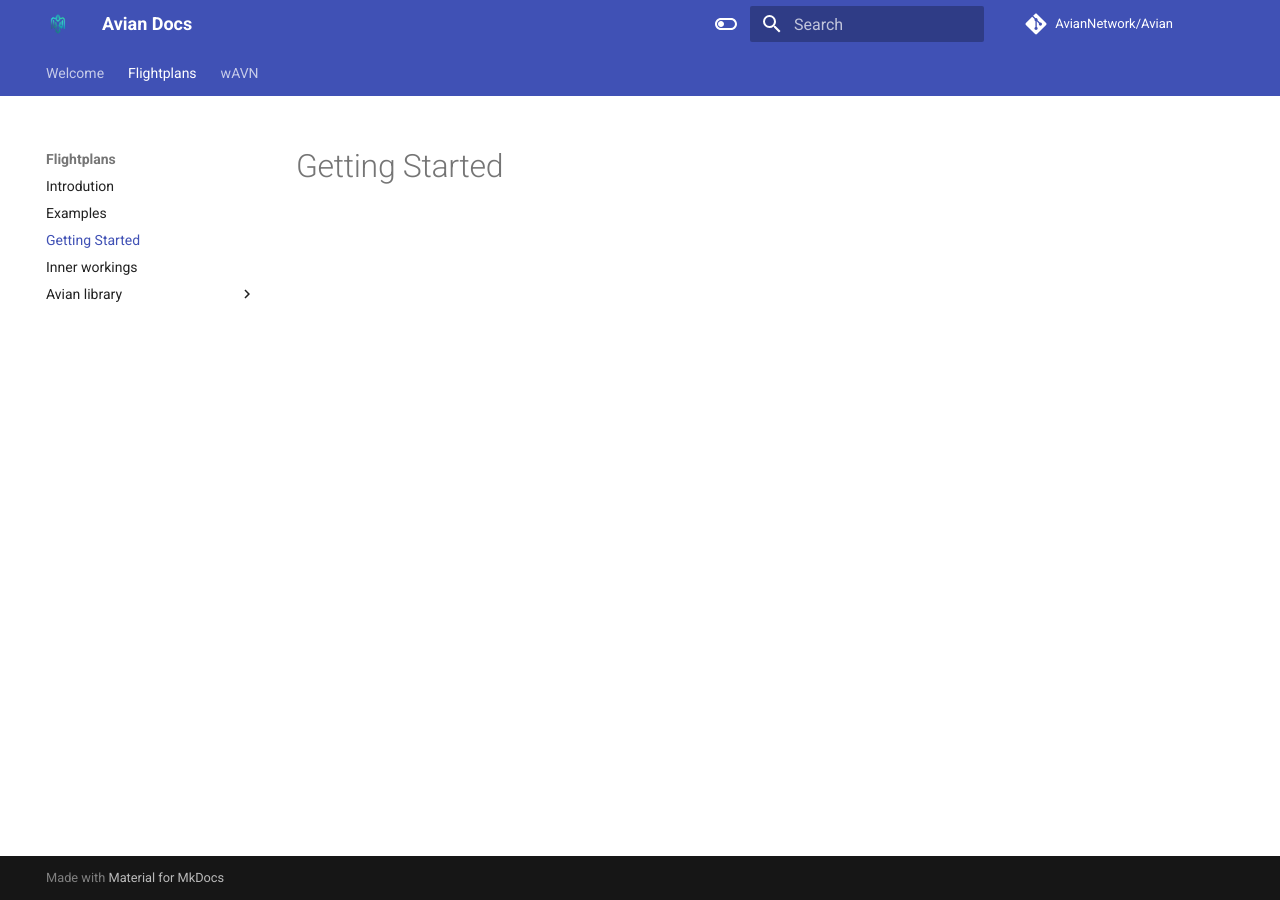
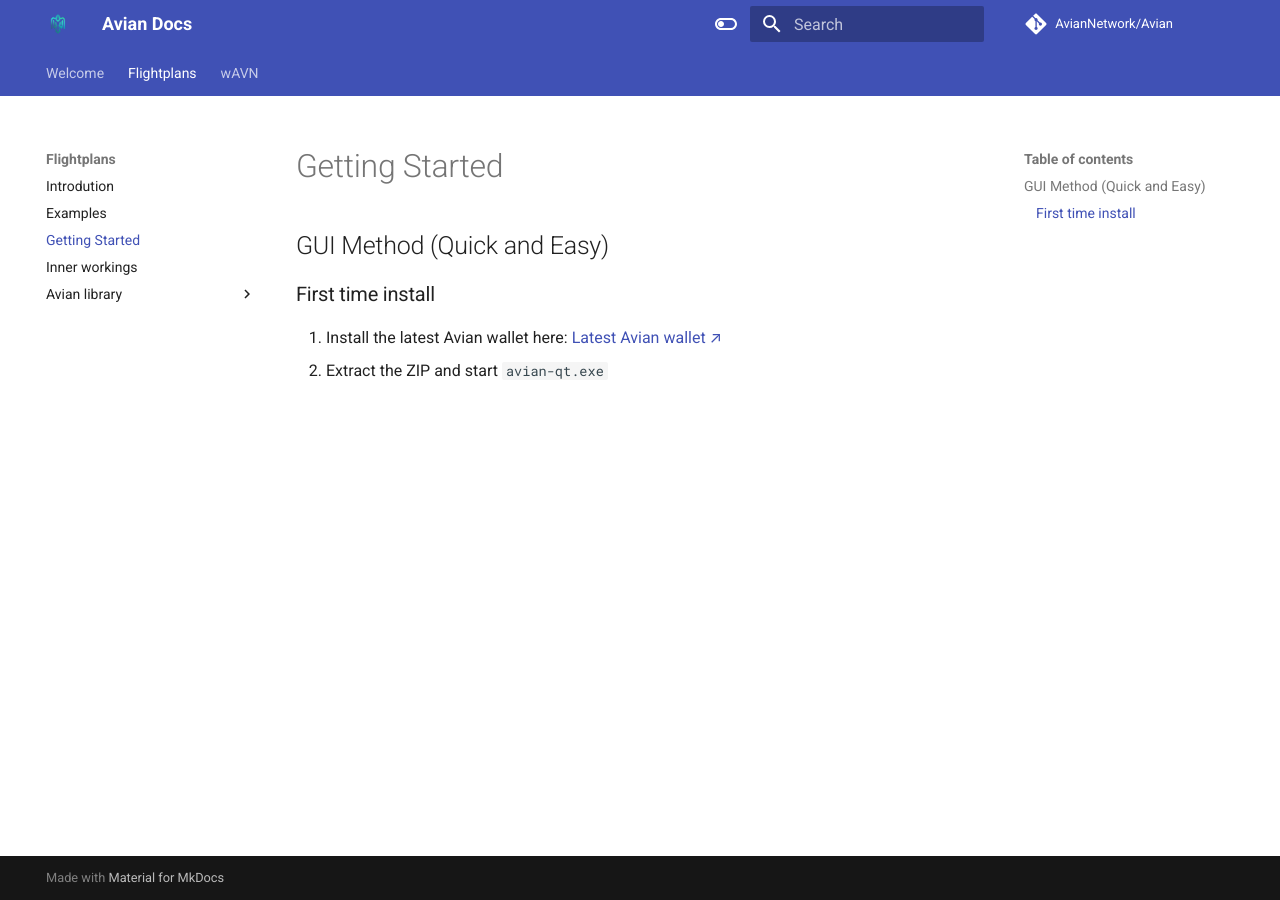
Before and after one commit to AvianNetwork/avian-docs, an MkDocs documentation site: the page built from docs/flightplans/c.md, in a window 1280 px wide. Built offline with MkDocs 1.6.1 and Material for MkDocs 9.7.7, drawn with Linux system fonts in a browser that asks for light colours; comment, search, counter and statistics services are not loaded.

Commit message:
Start working on "Getting Started"

```diff
--- a/docs/flightplans/c.md
+++ b/docs/flightplans/c.md
@@ -1 +1,8 @@
 # Getting Started
+
+## GUI Method (Quick and Easy)
+
+### First time install
+
+1. Install the latest Avian wallet here: [Latest Avian wallet ↗](https://github.com/AvianNetwork/Avian/releases)
+2. Extract the ZIP and start `avian-qt.exe`
--- a/mkdocs.yml
+++ b/mkdocs.yml
@@ -43,3 +43,6 @@ markdown_extensions:
   - pymdownx.superfences
   - pymdownx.tasklist
   - pymdownx.keys
+  - pymdownx.superfences
+  - pymdownx.tabbed:
+      alternate_style: true
```
